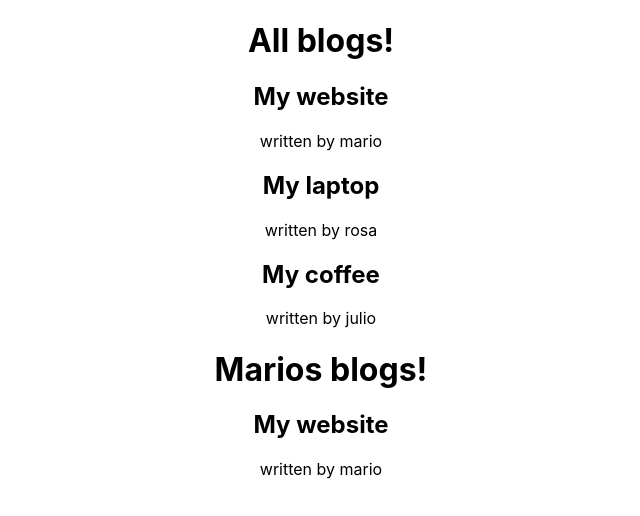
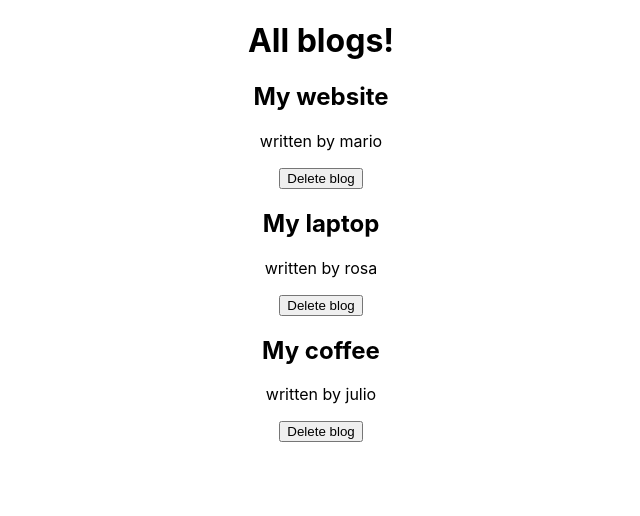
Before and after one commit to eri-she/react-blog, a React (Create React App) app: page / in a window 1280 px wide. Shown: the top 516 px of the page, without its empty margins (319-959 px from the left). Built offline with nearby package versions, Linux system fonts and the light colour scheme.

Commit message:
added delete button

```diff
--- a/src/BlogList.js
+++ b/src/BlogList.js
@@ -7,6 +7,9 @@ export default function BlogList(props) {
           <div key={index}>
             <h2>{blogs.title}</h2>
             <p>written by {blogs.author}</p>
+            <button onClick={() => props.handleDelete(blogs.id)}>
+              Delete blog
+            </button>
           </div>
         );
       })}
--- a/src/Home.js
+++ b/src/Home.js
@@ -22,13 +22,13 @@ export default function Home() {
       id: 3,
     },
   ]);
+  function handleDelete(id) {
+    const newBlogs = blogs.filter((blogs) => blogs.id !== id);
+    setBlogs(newBlogs);
+  }
   return (
     <div>
-      <BlogList blogs={blogs} title="All blogs!" />
-      <BlogList
-        blogs={blogs.filter((blogs) => blogs.author === `mario`)}
-        title="Marios blogs!"
-      />
+      <BlogList blogs={blogs} title="All blogs!" handleDelete={handleDelete} />
     </div>
   );
 }
```
